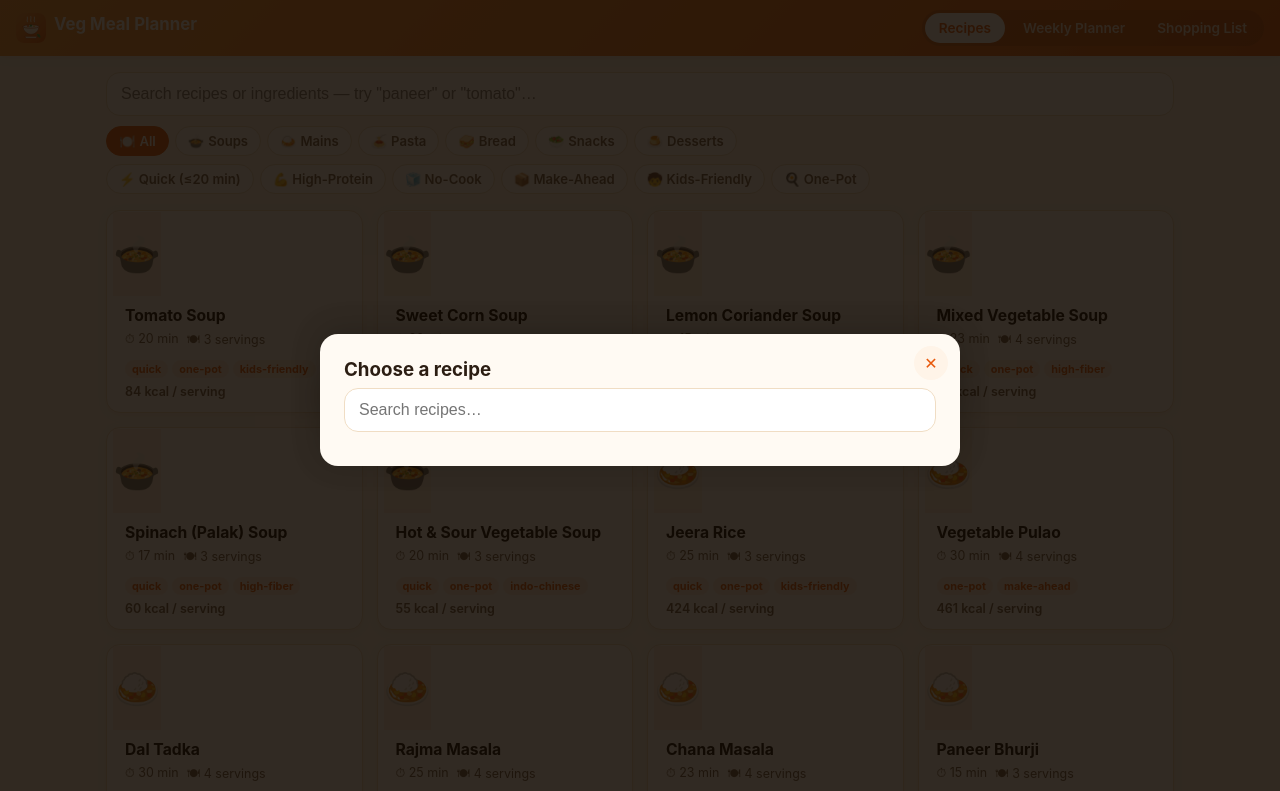
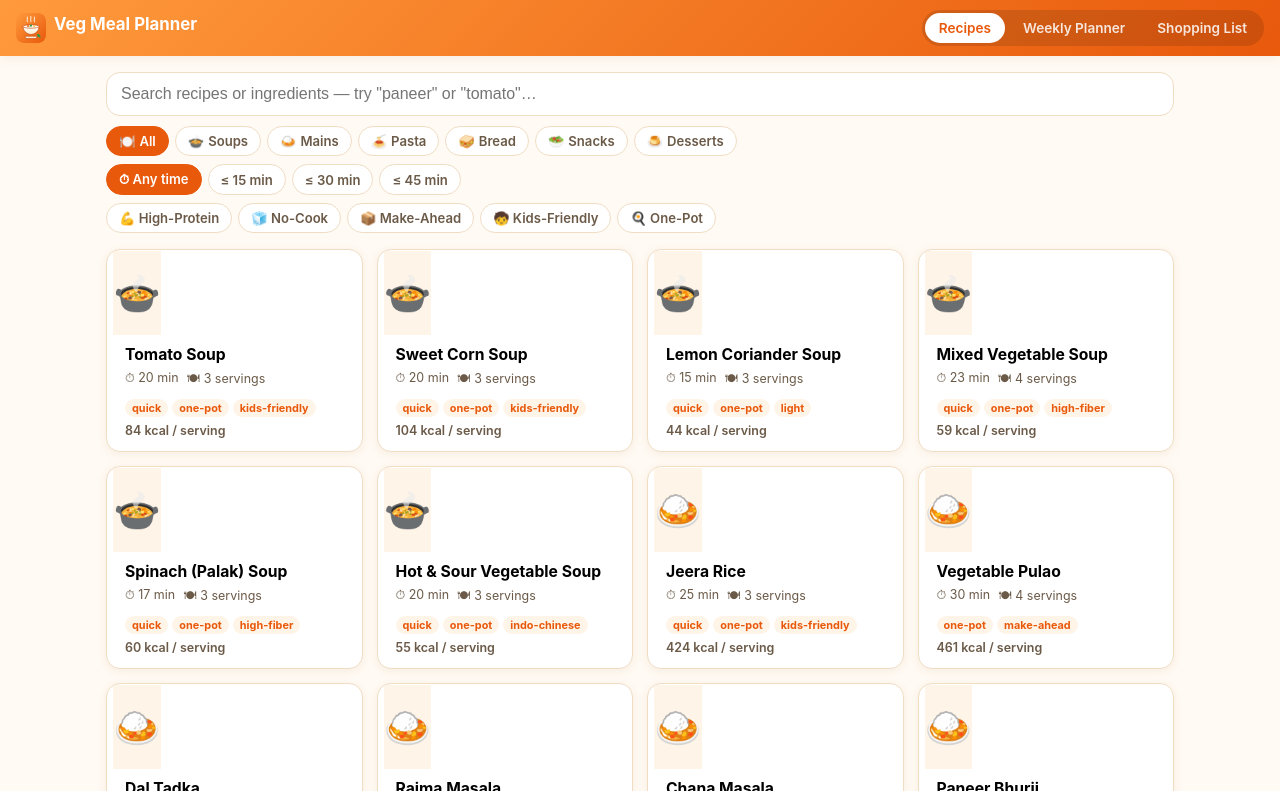
Before and after one commit to revurpk/indian-veg-meal-planner, a plain HTML site: page index.html in a window 1280 px wide. Shown: the top 791 px of the page. Drawn offline with Linux system fonts and the light colour scheme.

Commit message:
Fix modal overlays blocking clicks after viewing a recipe; add time filter
The .modal-overlay CSS set display:flex unconditionally, which beats the
browser's default [hidden]{display:none} rule regardless of specificity
(author styles always win over user-agent styles). So closing a recipe
modal never actually hid it — the populated overlay stayed on top of the
page (z-index 100, full viewport) and silently ate every subsequent
click. Gated the flex display behind :not([hidden]) and bumped the
service worker cache version so already-installed users pick up the fix.

Also added a dedicated time-filter chip row (Any/≤15/≤30/≤45 min) to the
Recipes view, replacing the old vague "Quick" tag chip.

```diff
--- a/css/style.css
+++ b/css/style.css
@@ -130,10 +130,11 @@ main { max-width: 1100px; margin: 0 auto; padding: 16px; }
 /* ---------- Modal ---------- */
 .modal-overlay {
   position: fixed; inset: 0; background: rgba(20, 12, 4, 0.5); z-index: 100;
-  display: flex; align-items: flex-end; justify-content: center;
+  display: none; align-items: flex-end; justify-content: center;
 }
+.modal-overlay:not([hidden]) { display: flex; }
 @media (min-width: 640px) {
-  .modal-overlay { align-items: center; }
+  .modal-overlay:not([hidden]) { align-items: center; }
 }
 .modal {
   background: var(--page-bg); width: 100%; max-width: 640px; max-height: 92vh; overflow-y: auto;
--- a/index.html
+++ b/index.html
@@ -43,6 +43,7 @@
       <input id="searchInput" type="search" placeholder="Search recipes or ingredients — try &quot;paneer&quot; or &quot;tomato&quot;…" autocomplete="off">
     </div>
     <div class="filter-row" id="categoryFilters"></div>
+    <div class="filter-row" id="timeFilters"></div>
     <div class="filter-row filter-row-tags" id="tagFilters"></div>
     <div id="recipeGrid" class="recipe-grid"></div>
     <p id="noResults" class="empty-state" hidden>No recipes match your search — try a different ingredient or clear the filters.</p>
--- a/js/app.js
+++ b/js/app.js
@@ -12,8 +12,14 @@
   ];
   const CATEGORY_EMOJI = Object.fromEntries(CATEGORIES.map((c) => [c.id, c.emoji]));
 
+  const TIME_FILTERS = [
+    { id: "all", label: "⏱ Any time", max: Infinity },
+    { id: "15", label: "≤ 15 min", max: 15 },
+    { id: "30", label: "≤ 30 min", max: 30 },
+    { id: "45", label: "≤ 45 min", max: 45 },
+  ];
+
   const QUICK_FILTERS = [
-    { id: "quick", label: "⚡ Quick (≤20 min)", test: (r) => r.time.prep + r.time.cook <= 20 },
     { id: "high-protein", label: "💪 High-Protein", test: (r) => r.tags.includes("high-protein") },
     { id: "no-cook", label: "🧊 No-Cook", test: (r) => r.tags.some((t) => t.startsWith("no-cook")) },
     { id: "make-ahead", label: "📦 Make-Ahead", test: (r) => r.tags.includes("make-ahead") },
@@ -30,6 +36,7 @@
   const RECIPE_BY_ID = Object.fromEntries(RECIPES.map((r) => [r.id, r]));
 
   let activeCategory = "all";
+  let activeTimeFilter = "all";
   let activeTagFilters = new Set();
   let searchQuery = "";
   let cellPickerTarget = null; // {day, slot}
@@ -98,8 +105,10 @@
   }
 
   function getFilteredRecipes() {
+    const timeFilter = TIME_FILTERS.find((f) => f.id === activeTimeFilter);
     return RECIPES.filter((r) => {
       if (activeCategory !== "all" && r.category !== activeCategory) return false;
+      if (timeFilter && r.time.prep + r.time.cook > timeFilter.max) return false;
       if (!recipeMatchesSearch(r, searchQuery)) return false;
       for (const tagId of activeTagFilters) {
         const filter = QUICK_FILTERS.find((f) => f.id === tagId);
@@ -121,6 +130,23 @@
       btn.addEventListener("click", () => {
         activeCategory = c.id;
         renderCategoryFilters();
+        renderRecipeGrid();
+      });
+      el.appendChild(btn);
+    });
+  }
+
+  function renderTimeFilters() {
+    const el = document.getElementById("timeFilters");
+    el.innerHTML = "";
+    TIME_FILTERS.forEach((f) => {
+      const btn = document.createElement("button");
+      btn.className = "chip" + (activeTimeFilter === f.id ? " active" : "");
+      btn.type = "button";
+      btn.textContent = f.label;
+      btn.addEventListener("click", () => {
+        activeTimeFilter = f.id;
+        renderTimeFilters();
         renderRecipeGrid();
       });
       el.appendChild(btn);
@@ -505,6 +531,7 @@
 
   // ---------------- Init ----------------
   renderCategoryFilters();
+  renderTimeFilters();
   renderTagFilters();
   renderRecipeGrid();
   renderPlanner();
--- a/sw.js
+++ b/sw.js
@@ -1,4 +1,4 @@
-const CACHE_NAME = "meal-planner-v1";
+const CACHE_NAME = "meal-planner-v2";
 const APP_SHELL = [
   "./",
   "./index.html",
```
